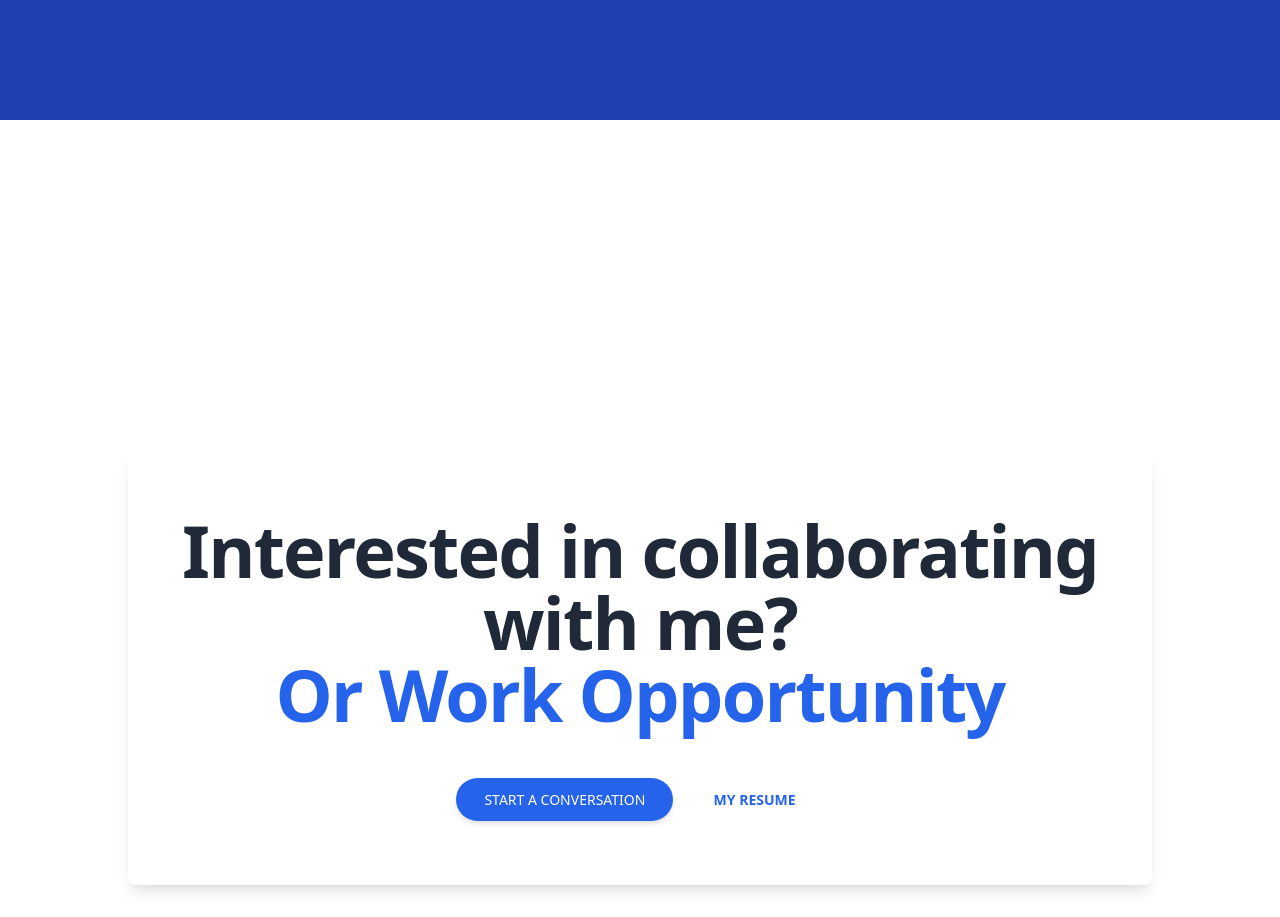
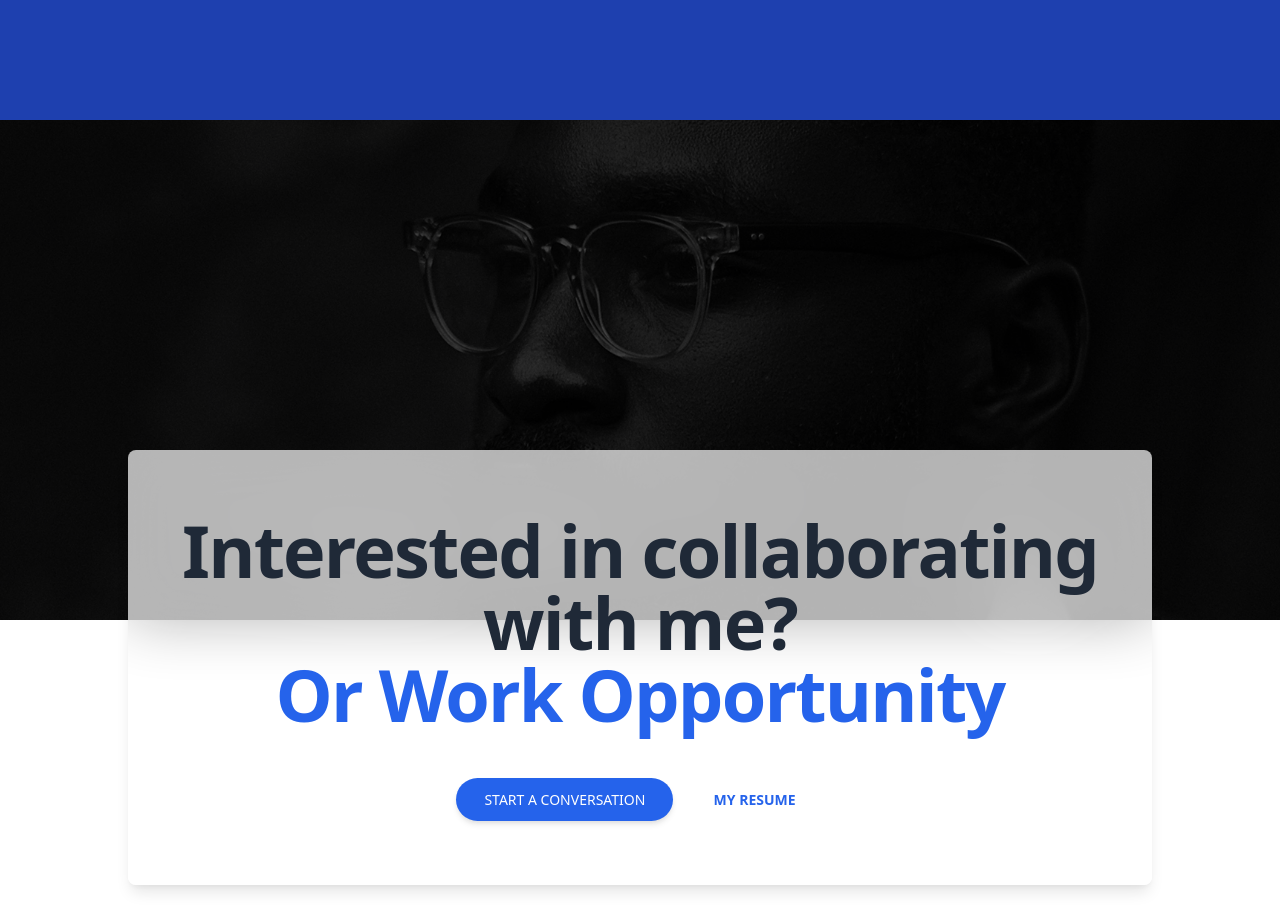
Before and after one commit to kwabenamarmo/Kwabenamarmodev, a website: page public/index.html in a window 1280 px wide. Shown: the part 3220-4137 px from the top of the page. Drawn offline with nearby package versions, Linux system fonts and the light colour scheme.

Commit message:
index page image correction

```diff
--- a/public/index.html
+++ b/public/index.html
@@ -303,7 +303,7 @@
           <section class="mb-40">
 
 
-        <div class="relative overflow-hidden bg-no-repeat grayscale bg-cover" style="background-position: 50%; background-image: url('../public/img/img-self.pngsss'); height: 500px;"></div>
+        <div class="relative overflow-hidden bg-no-repeat grayscale bg-cover" style="background-position: 50%; background-image: url('../public/img/img-self.png'); height: 500px;"></div>
 
             <div class="container mx-auto px-6 md:px-12 xl:px-32">
               <div class="text-center text-gray-800">
```
